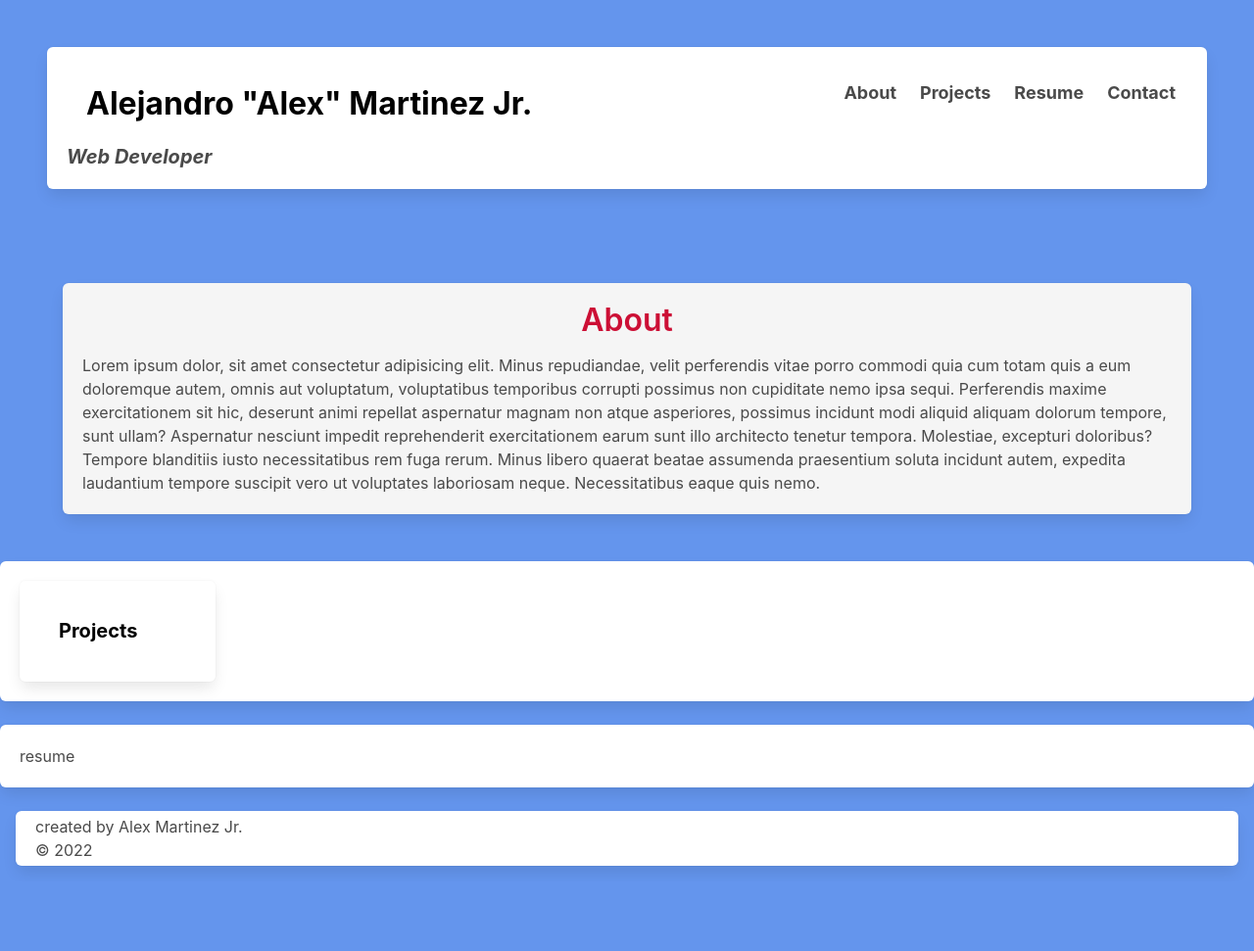
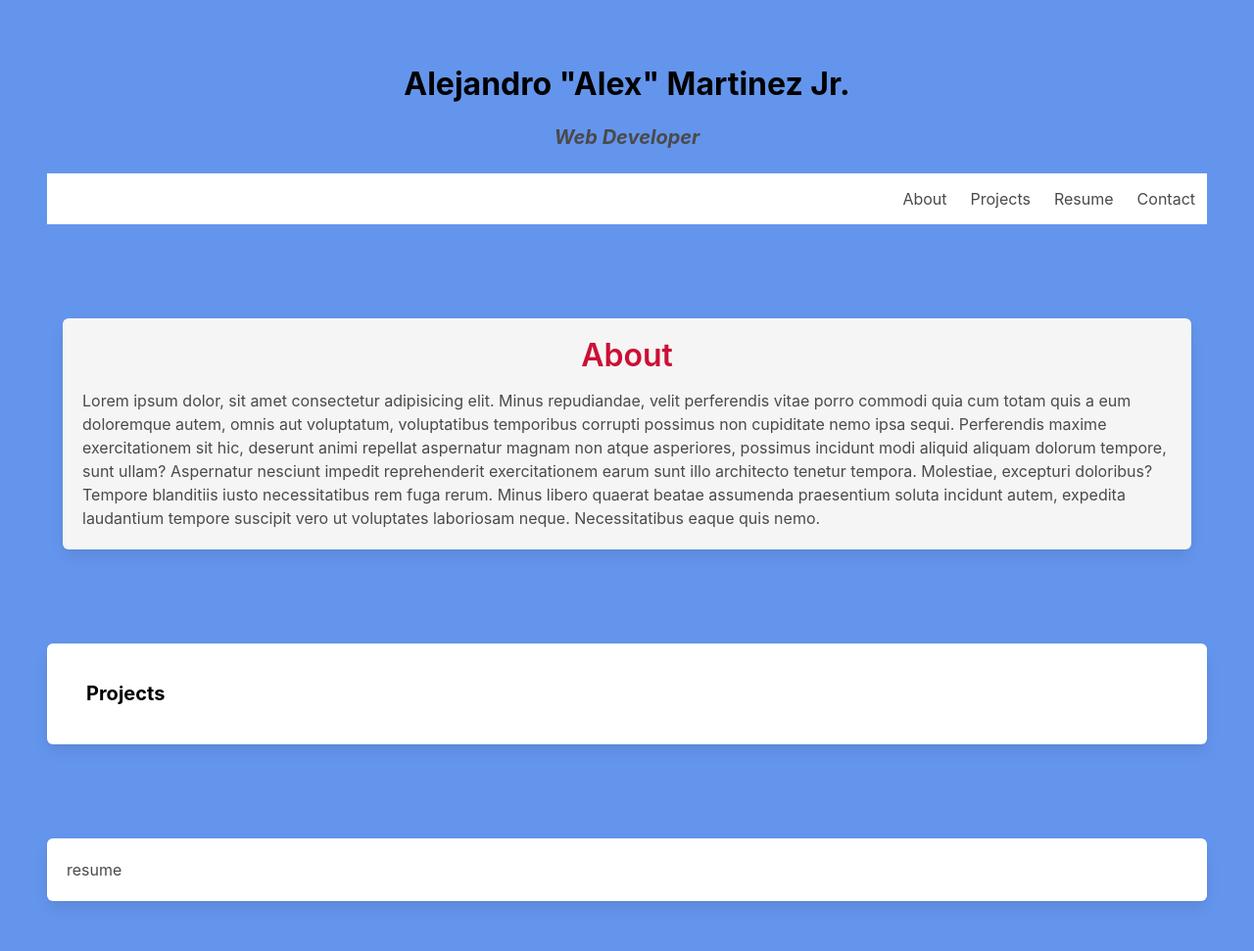
Before and after one commit to amartinezjr7/Module2-Challenge, a website: page index.html in a window 1280 px wide. Shown: the top 971 px of the page at 98% size. Before the commit the page ends 900 px from the top, so only its background shows below. Drawn offline with nearby package versions, Linux system fonts and the light colour scheme.

Commit message:
re-styled

```diff
--- a/assets/js/script.js
+++ b/assets/js/script.js
@@ -0,0 +1,21 @@
+document.addEventListener('DOMContentLoaded', () => {
+
+    // Get all "navbar-burger" elements
+    const $navbarBurgers = Array.prototype.slice.call(document.querySelectorAll('.navbar-burger'), 0);
+
+    // Add a click event on each of them
+    $navbarBurgers.forEach( el => {
+      el.addEventListener('click', () => {
+
+        // Get the target from the "data-target" attribute
+        const target = el.dataset.target;
+        const $target = document.getElementById(target);
+
+        // Toggle the "is-active" class on both the "navbar-burger" and the "navbar-menu"
+        el.classList.toggle('is-active');
+        $target.classList.toggle('is-active');
+
+      });
+    });
+
+  });
--- a/index.html
+++ b/index.html
@@ -8,16 +8,19 @@
     <link rel="stylesheet" href = "assets/css/style.css">
   </head>
   <body>
-    <header class="section is-small">
-      <div class="box">
-        <div class="columns">
-        <div class="column">
-          <h1 class="title">Alejandro "Alex" Martinez Jr.</h1>
-          <h2 class="subtitle is-italic">Web Developer</h2>
-        </div>
-        <div class="column">
-            <nav class="navbar" role="navigation" aria-label="main navigation">
-              <div class="navbar-menu" id="portNavBar" >
+    <header class="section">
+        <h1 class="title has-text-centered">Alejandro "Alex" Martinez Jr.</h1>
+        <h2 class="subtitle is-italic has-text-centered">Web Developer</h2>
+
+        <nav class="navbar">
+            <a role="button" class="navbar-burger" data-target= "navMenu" aria-label="menu" aria-expanded="false">
+              <span aria-hidden="true"></span>
+              <span aria-hidden="true"></span>
+              <span aria-hidden="true"></span>
+            </a>
+
+
+          <div class="navbar-menu" id="navMenu" >
             <div class="navbar-end">
               <a class="navbar-item" id="#about">
                 About
@@ -33,13 +36,7 @@
               </a>
             </div>
           </div>
-            </div>
-          </div>
         </nav>
-        </div>
-      </div>
-      </div>
-
     </header>
 
     <div class="section">
@@ -61,20 +58,22 @@
       </div>
     </div>
 
-
+    <section class="section">
       <div class="box" id="projects">
           <div class="columns">
-            <div class="column is-narrow">
-              <div class="box" style="width: 200px;">
+            <div class="column is-2">
               <p class="title is-5">Projects</p>
             </div>
           </div>
         </div>
-        </div>
+    </section>
 
+    <section class="section">
       <div class="box" id="resume">
         <h2>resume</h2>
       </div>
+    </section>
+
 
 
     <footer class="box py-1 mx-4 my-4">
```
Lines whose indentation alone changed are shown as unchanged.
